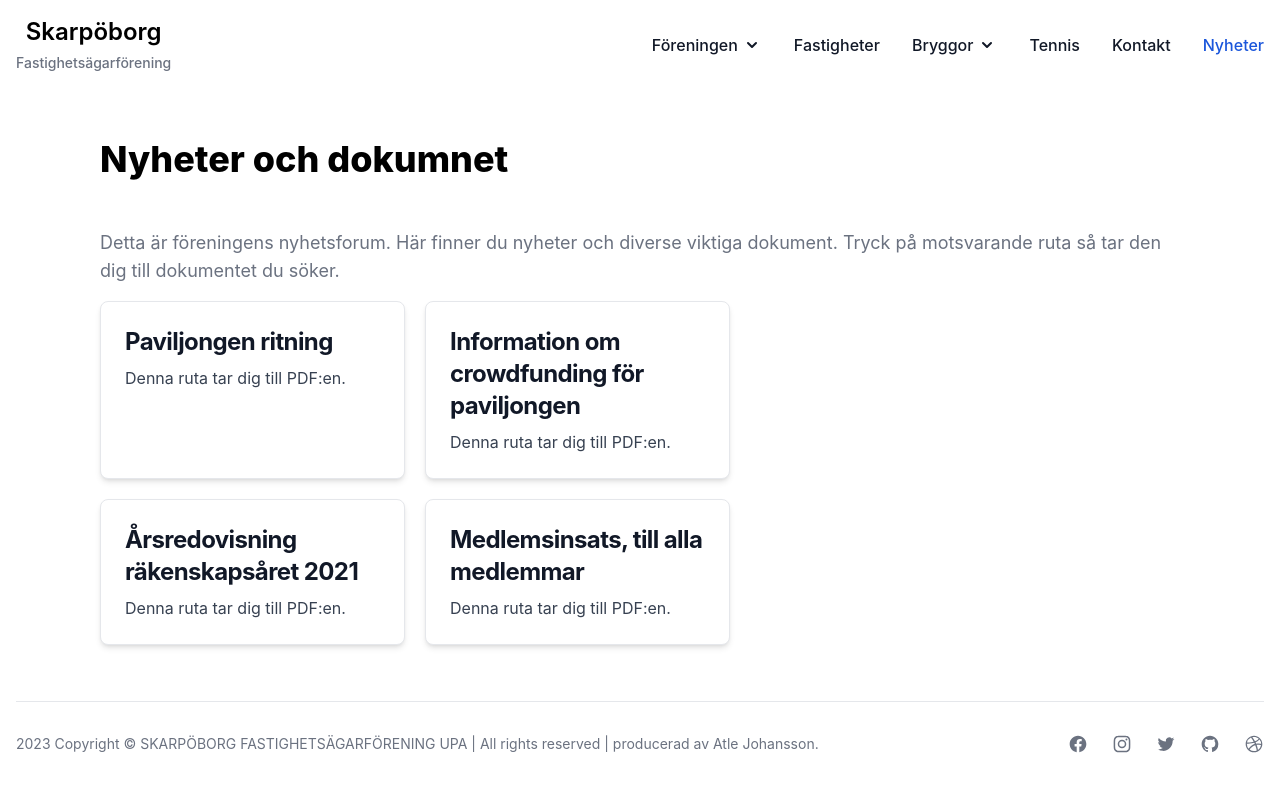
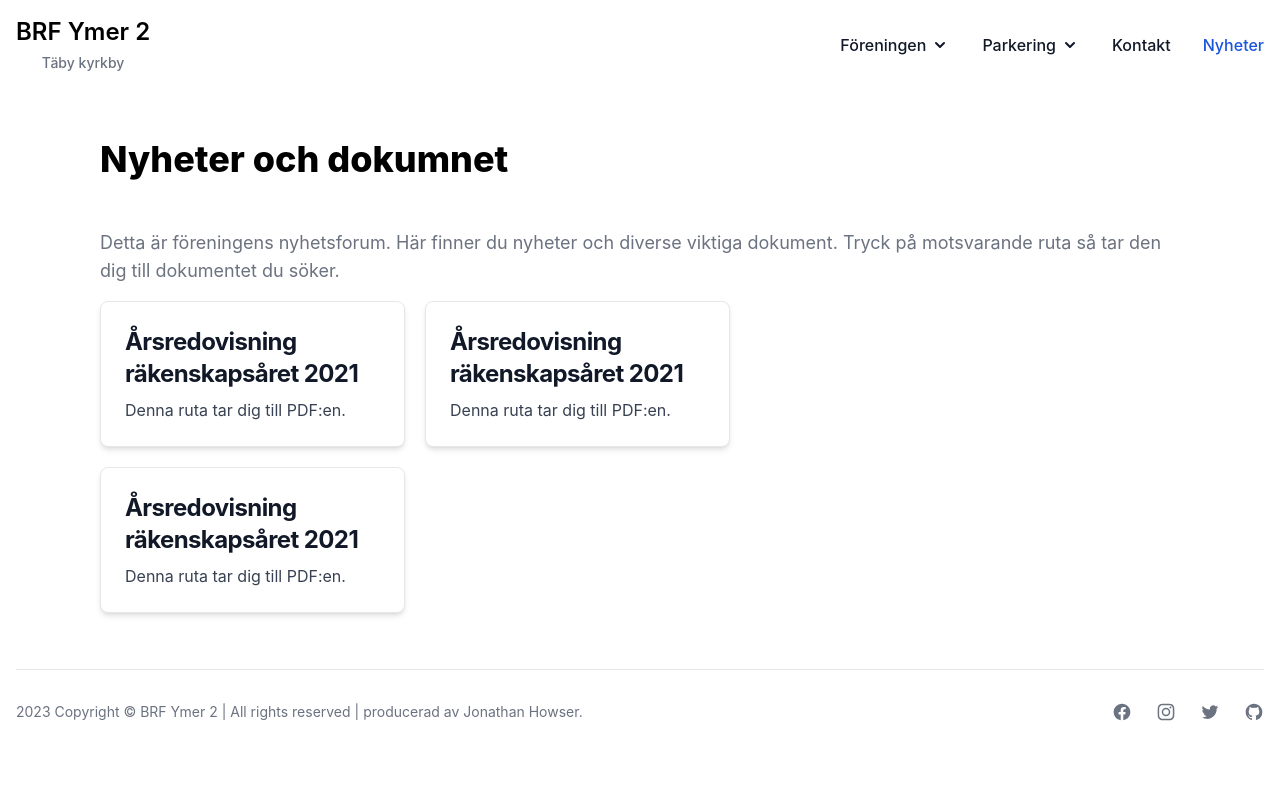
Before and after one commit to JHowser/brfymer, a plain HTML site: page nyheter.html in a window 1280 px wide. Drawn offline with nearby package versions, Linux system fonts and the light colour scheme.

Commit message:
Update nyheter.html

```diff
--- a/nyheter.html
+++ b/nyheter.html
@@ -7,9 +7,10 @@
 		<div class="max-w-screen-xl flex flex-wrap items-center justify-between mx-auto p-4">
 			<a href="index.html" class="flex items-center flex-col">
 				<span
-					class="self-center text-2xl font-semibold whitespace-nowrap dark:text-white block">Skarpöborg</span>
+					class="self-center text-2xl font-semibold whitespace-nowrap dark:text-white block">BRF Ymer 2
+				</span>
 				<span class="block text-sm font-medium text-gray-500 dark:text-gray-400"
-					style="margin-top: 5px;">Fastighetsägarförening</span>
+					style="margin-top: 5px;">Täby kyrkby</span>
 			</a>
 			<button data-collapse-toggle="navbar-dropdown" type="button"
 				class="inline-flex items-center p-2 ml-3 text-sm text-gray-500 rounded-lg md:hidden hover:bg-gray-100 focus:outline-none focus:ring-2 focus:ring-gray-200 dark:text-gray-400 dark:hover:bg-gray-700 dark:focus:ring-gray-600"
@@ -40,14 +41,6 @@
 							<ul class="py-2 text-sm text-gray-700 dark:text-gray-400"
 								aria-labelledby="dropdownLargeButton">
 								<li>
-								    <a href="foreningen.html"
-									class="block px-4 py-2 hover:bg-gray-100 dark:hover:bg-gray-600 dark:hover:text-white">Om föreningen</a>
-								</li>
-								<li>
-									<a href="historia.html"
-										class="block px-4 py-2 hover:bg-gray-100 dark:hover:bg-gray-600 dark:hover:text-white">Historia</a>
-								</li>
-								<li>
 									<a href="medlemmar.html"
 										class="block px-4 py-2 hover:bg-gray-100 dark:hover:bg-gray-600 dark:hover:text-white">Medlemmar</a>
 								</li>
@@ -72,10 +65,6 @@
 							</ul>
 						</div>
 					</li>
-					<li>
-						<a href="fastigheter.html"
-							class="block py-2 pl-3 pr-4 text-gray-900 rounded hover:bg-gray-100 md:hover:bg-transparent md:border-0 md:hover:text-blue-700 md:p-0 dark:text-white md:dark:hover:text-blue-500 dark:hover:bg-gray-700 dark:hover:text-white md:dark:hover:bg-transparent">Fastigheter</a>
-					</li>
 					<button data-collapse-toggle="navbar-dropdown" type="button"
 						class="inline-flex items-center p-2 ml-3 text-sm text-gray-500 rounded-lg md:hidden hover:bg-gray-100 focus:outline-none focus:ring-2 focus:ring-gray-200 dark:text-gray-400 dark:hover:bg-gray-700 dark:focus:ring-gray-600"
 						aria-controls="navbar-dropdown" aria-expanded="false">
@@ -92,7 +81,7 @@
 							class="flex flex-col font-medium p-4 md:p-0 mt-4 border border-gray-100 rounded-lg bg-gray-50 md:flex-row md:space-x-8 md:mt-0 md:border-0 md:bg-white dark:bg-gray-800 md:dark:bg-gray-900 dark:border-gray-700">
 							<li>
 								<button id="dropdownNavbarLink_2" data-dropdown-toggle="dropdownNavbar_2"
-									class="flex items-center justify-between w-full py-2 pl-3 pr-4 text-gray-900 rounded hover:bg-gray-100 md:hover:bg-transparent md:border-0 md:hover:text-blue-700 md:p-0 md:w-auto dark:text-white md:dark:hover:text-blue-500 dark:focus:text-white dark:border-gray-700 dark:hover:bg-gray-700 md:dark:hover:bg-transparent">Bryggor
+									class="flex items-center justify-between w-full py-2 pl-3 pr-4 text-gray-900 rounded hover:bg-gray-100 md:hover:bg-transparent md:border-0 md:hover:text-blue-700 md:p-0 md:w-auto dark:text-white md:dark:hover:text-blue-500 dark:focus:text-white dark:border-gray-700 dark:hover:bg-gray-700 md:dark:hover:bg-transparent">Parkering
 									<svg class="w-5 h-5 ml-1" aria-hidden="true" fill="currentColor" viewBox="0 0 20 20"
 										xmlns="http://www.w3.org/2000/svg">
 										<path fill-rule="evenodd"
@@ -105,25 +94,12 @@
 									<ul class="py-2 text-sm text-gray-700 dark:text-gray-400"
 										aria-labelledby="dropdownLargeButton">
 										<li>
-										    <a href="bryggor.html"
-											class="block px-4 py-2 hover:bg-gray-100 dark:hover:bg-gray-600 dark:hover:text-white">Om bryggor</a>
-										</li>
-										<li>
-											<a href="regler_batplatser.html"
-												class="block px-4 py-2 hover:bg-gray-100 dark:hover:bg-gray-600 dark:hover:text-white">Regler
-												för båtplatser 2023</a>
-										</li>
-										<li>
 											<a href="ansokan.html"
 												class="block px-4 py-2 hover:bg-gray-100 dark:hover:bg-gray-600 dark:hover:text-white">Ansökan
-												om båtplats</a>
+												om parkeringsplats</a>
 										</li>
 									</ul>
 								</div>
-							</li>
-							<li>
-								<a href="tennis.html"
-									class="block py-2 pl-3 pr-4 text-gray-900 rounded hover:bg-gray-100 md:hover:bg-transparent md:border-0 md:hover:text-blue-700 md:p-0 dark:text-white md:dark:hover:text-blue-500 dark:hover:bg-gray-700 dark:hover:text-white md:dark:hover:bg-transparent">Tennis</a>
 							</li>
 							<li>
 								<a href="kontakt.html"
@@ -174,15 +150,10 @@
 	</style>
 
 	<div class="grid shadow-2xl">
-		<a href="paviljongen.pdf"
+		<a href="arsredovisning2021.pdf"
 			class="block max-w-sm p-6 bg-white border border-gray-200 rounded-lg shadow-md hover:bg-gray-100 dark:bg-gray-800 dark:border-gray-700 dark:hover:bg-gray-700">
-			<h5 class="mb-2 text-2xl font-bold tracking-tight text-gray-900 dark:text-white">Paviljongen ritning</h5>
-			<p class="font-normal text-gray-700 dark:text-gray-400">Denna ruta tar dig till PDF:en.</p>
-		</a>
-		<a href="crowdfund.pdf"
-			class="block max-w-sm p-6 bg-white border border-gray-200 rounded-lg shadow-md hover:bg-gray-100 dark:bg-gray-800 dark:border-gray-700 dark:hover:bg-gray-700">
-			<h5 class="mb-2 text-2xl font-bold tracking-tight text-gray-900 dark:text-white">Information om crowdfunding
-				för paviljongen</h5>
+			<h5 class="mb-2 text-2xl font-bold tracking-tight text-gray-900 dark:text-white">Årsredovisning
+				räkenskapsåret 2021</h5>
 			<p class="font-normal text-gray-700 dark:text-gray-400">Denna ruta tar dig till PDF:en.</p>
 		</a>
 		<a href="arsredovisning2021.pdf"
@@ -191,12 +162,12 @@
 				räkenskapsåret 2021</h5>
 			<p class="font-normal text-gray-700 dark:text-gray-400">Denna ruta tar dig till PDF:en.</p>
 		</a>
+		<a href="arsredovisning2021.pdf"
+			class="block max-w-sm p-6 bg-white border border-gray-200 rounded-lg shadow-md hover:bg-gray-100 dark:bg-gray-800 dark:border-gray-700 dark:hover:bg-gray-700">
+			<h5 class="mb-2 text-2xl font-bold tracking-tight text-gray-900 dark:text-white">Årsredovisning
+				räkenskapsåret 2021</h5>
+			<p class="font-normal text-gray-700 dark:text-gray-400">Denna ruta tar dig till PDF:en.</p>
 		</a>
-		<a href="medlemsinsats.pdf"
-			class="block max-w-sm p-6 bg-white border border-gray-200 rounded-lg shadow-md hover:bg-gray-100 dark:bg-gray-800 dark:border-gray-700 dark:hover:bg-gray-700">
-			<h5 class="mb-2 text-2xl font-bold tracking-tight text-gray-900 dark:text-white">Medlemsinsats, till alla
-				medlemmar</h5>
-			<p class="font-normal text-gray-700 dark:text-gray-400">Denna ruta tar dig till PDF:en.</p>
 		</a>
 	</div>
 
@@ -214,7 +185,7 @@
         </div>
         <hr class="my-6 border-gray-200 sm:mx-auto dark:border-gray-700 lg:my-8" />
         <div class="sm:flex sm:items-center sm:justify-between">
-            <span class="text-sm text-gray-500 sm:text-center dark:text-gray-400"> 2023 Copyright &copy; SKARPÖBORG FASTIGHETSÄGARFÖRENING UPA | All rights reserved | producerad av Atle Johansson.</span>
+            <span class="text-sm text-gray-500 sm:text-center dark:text-gray-400"> 2023 Copyright &copy; BRF Ymer 2 | All rights reserved | producerad av Jonathan Howser.</span>
             <div class="flex mt-4 space-x-6 sm:justify-center sm:mt-0">
                 <a href ="#" class="text-gray-500 hover:text-gray-900 dark:hover:text-white">
                     <svg class="w-5 h-5" fill="currentColor" viewBox="0 0 24 24" aria-hidden="true">
@@ -239,7 +210,7 @@
                     </svg>
                     <span class="sr-only">Twitter page</span>
                 </a>
-                <a href="https://github.com/AtleJohansson" class="text-gray-500 hover:text-gray-900 dark:hover:text-white">
+                <a href="https://github.com/JHowser" class="text-gray-500 hover:text-gray-900 dark:hover:text-white">
                     <svg class="w-5 h-5" fill="currentColor" viewBox="0 0 24 24" aria-hidden="true">
                         <path fill-rule="evenodd"
                             d="M12 2C6.477 2 2 6.484 2 12.017c0 4.425 2.865 8.18 6.839 9.504.5.092.682-.217.682-.483 0-.237-.008-.868-.013-1.703-2.782.605-3.369-1.343-3.369-1.343-.454-1.158-1.11-1.466-1.11-1.466-.908-.62.069-.608.069-.608 1.003.07 1.531 1.032 1.531 1.032.892 1.53 2.341 1.088 2.91.832.092-.647.35-1.088.636-1.338-2.22-.253-4.555-1.113-4.555-4.951 0-1.093.39-1.988 1.029-2.688-.103-.253-.446-1.272.098-2.65 0 0 .84-.27 2.75 1.026A9.564 9.564 0 0112 6.844c.85.004 1.705.115 2.504.337 1.909-1.296 2.747-1.027 2.747-1.027.546 1.379.202 2.398.1 2.651.64.7 1.028 1.595 1.028 2.688 0 3.848-2.339 4.695-4.566 4.943.359.309.678.92.678 1.855 0 1.338-.012 2.419-.012 2.747 0 .268.18.58.688.482A10.019 10.019 0 0022 12.017C22 6.484 17.522 2 12 2z"
@@ -247,14 +218,7 @@
                     </svg>
                     <span class="sr-only">GitHub account</span>
                 </a>
-                <a href="https://skarpoborg.se/" class="text-gray-500 hover:text-gray-900 dark:hover:text-white">
-                    <svg class="w-5 h-5" fill="currentColor" viewBox="0 0 24 24" aria-hidden="true">
-                        <path fill-rule="evenodd"
-                            d="M12 2C6.48 2 2 6.48 2 12s4.48 10 10 10c5.51 0 10-4.48 10-10S17.51 2 12 2zm6.605 4.61a8.502 8.502 0 011.93 5.314c-.281-.054-3.101-.629-5.943-.271-.065-.141-.12-.293-.184-.445a25.416 25.416 0 00-.564-1.236c3.145-1.28 4.577-3.124 4.761-3.362zM12 3.475c2.17 0 4.154.813 5.662 2.148-.152.216-1.443 1.941-4.48 3.08-1.399-2.57-2.95-4.675-3.189-5A8.687 8.687 0 0112 3.475zm-3.633.803a53.896 53.896 0 013.167 4.935c-3.992 1.063-7.517 1.04-7.896 1.04a8.581 8.581 0 014.729-5.975zM3.453 12.01v-.26c.37.01 4.512.065 8.775-1.215.25.477.477.965.694 1.453-.109.033-.228.065-.336.098-4.404 1.42-6.747 5.303-6.942 5.629a8.522 8.522 0 01-2.19-5.705zM12 20.547a8.482 8.482 0 01-5.239-1.8c.152-.315 1.888-3.656 6.703-5.337.022-.01.033-.01.054-.022a35.318 35.318 0 011.823 6.475 8.4 8.4 0 01-3.341.684zm4.761-1.465c-.086-.52-.542-3.015-1.659-6.084 2.679-.423 5.022.271 5.314.369a8.468 8.468 0 01-3.655 5.715z"
-                            clip-rule="evenodd" />
-                    </svg>
-                    <span class="sr-only">Dribbble account</span>
-                </a>
+
             </div>
         </div>
     </div>
```
